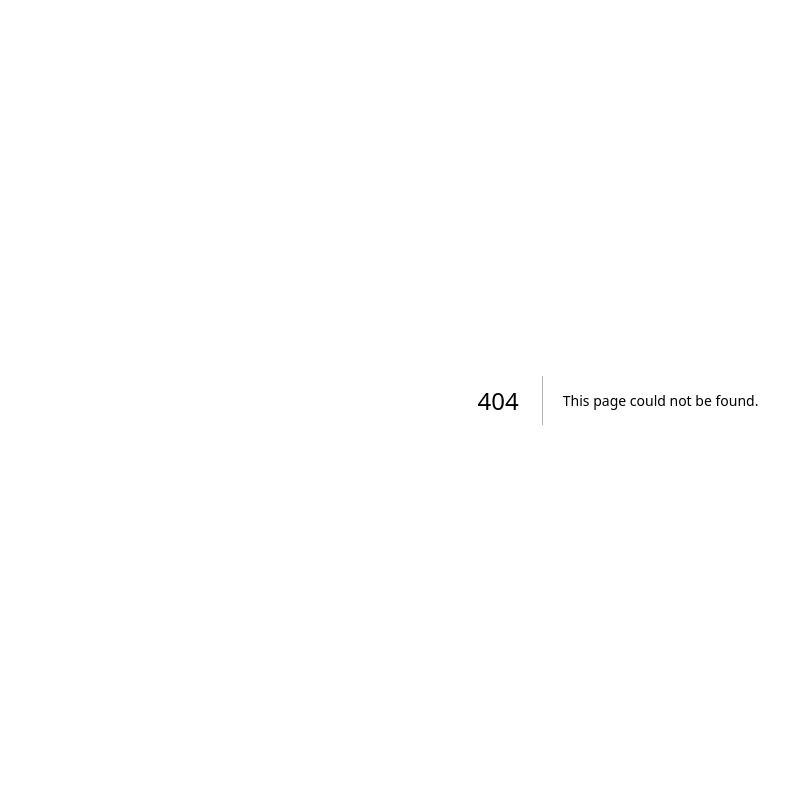
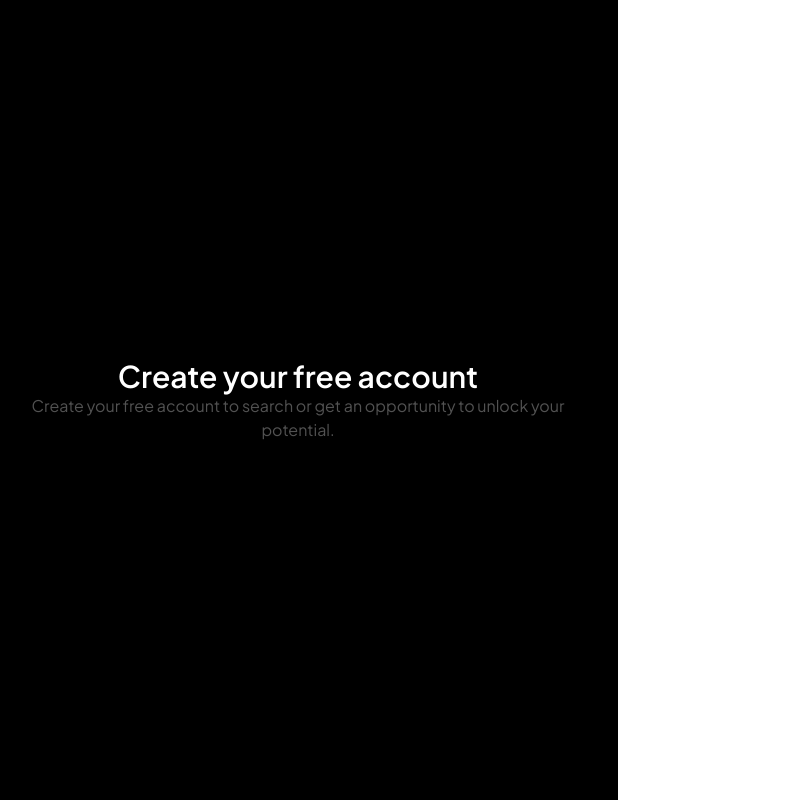
Before and after one commit to amogha-m-s-16/ScoutPlatform, a Next.js app in the folder frontend/: page /signin in a window 1280 px wide. Before the commit this address had no page. Shown: the whole page, without its empty margins (22-811 px from the left). Built offline with nearby package versions, Linux system fonts and the light colour scheme.

Commit message:
create changes

```diff
--- a/frontend/app/components/Hero.jsx
+++ b/frontend/app/components/Hero.jsx
@@ -6,6 +6,7 @@ import Link from 'next/link'
 import { IoMdArrowForward } from "react-icons/io";
 import Image from 'next/image'
 import { motion } from 'framer-motion'
+
 const jakarta = Plus_Jakarta_Sans({
   subsets: ["latin"],
 })
--- a/frontend/app/components/Navbar.jsx
+++ b/frontend/app/components/Navbar.jsx
@@ -12,18 +12,27 @@ const Navbar = () => {
   const [scroll, setScroll] = useState(false);
 
   useEffect(() => {
+    let ticking = false;
+
     const handleScroll = () => {
-      setScroll(window.scrollY > 100);
+      if(!ticking) {
+        window.requestAnimationFrame(() => {
+          setScroll(window.scrollY > 10);
+          ticking = false;
+        });
+
+        ticking = true;
+      }
+
     };
 
-    window.addEventListener('scroll', handleScroll);
+    window.addEventListener('scroll', handleScroll, { passive: true });
     return () => window.removeEventListener('scroll', handleScroll);
   }, []);
 
-  const scrolled = scroll ?
-                            'bg-white/30 backdrop-blur-md border-b-2 border-neutral-100 py-4' : 'bg-white py-7'
+  const scrolled = scroll ? 'bg-white/80 backdrop-blur-xs border-b-2 border-neutral-100' : 'bg-white  border-b-2 border-transparent'
   return (
-    <div className={`${jakarta.className} top-0 left-0 sticky z-50 hidden md:display font-semibold md:flex md:justify-between items-center px-20 ${scrolled} transition-ease `}>
+    <div className={`${jakarta.className} top-0 left-0 sticky z-50 hidden md:display py-5 font-semibold md:flex md:justify-between items-center px-20 ${scrolled}`}>
       <h1>Talent Scout</h1>
 
       <ul className='flex gap-10'>
@@ -33,8 +42,8 @@ const Navbar = () => {
       </ul>
 
       <div className='flex gap-10'>
-        <button className='cursor-pointer px-5 py-2'><Link href=""> Log in </Link></button>
-        <button className='cursor-pointer bg-black text-white rounded-full px-4 py-2 hover:bg-black/85'><Link href=""> Get Started </Link></button>
+        <button className='cursor-pointer px-5 py-2'><Link href="/login"> Log in </Link></button>
+        <button className='cursor-pointer bg-black text-white rounded-full px-4 py-2 hover:bg-black/85'><Link href="/signin"> Get Started </Link></button>
       </div>
     </div>
 
--- /dev/null
+++ b/frontend/app/login/Login.jsx
@@ -0,0 +1,9 @@
+import React from 'react'
+
+const Login = () => {
+  return (
+    <div>Login</div>
+  )
+}
+
+export default Login
--- /dev/null
+++ b/frontend/app/login/page.js
@@ -0,0 +1,10 @@
+import React from 'react'
+import Login from './Login'
+
+export default function Home() {
+  return (
+    <main>
+        <Login />
+    </main>
+  )
+}
--- /dev/null
+++ b/frontend/app/signin/Signin.jsx
@@ -0,0 +1,27 @@
+import React from 'react'
+import { Plus_Jakarta_Sans } from 'next/font/google'
+
+const jakarta = Plus_Jakarta_Sans({
+  subsets: ["latin"],
+})
+
+const Signin = () => {
+  return (
+    <div className={`${jakarta.className} md:flex min-h-screen max-w-full`}>
+      <div className='md:max-w-1/2 w-full bg-black min-h-full flex flex-col justify-center p-10'>
+
+        <h1 className='text-white text-center font-semibold text-3xl'>Create your free account</h1>
+        <p className='text-neutral-600 text-center text-[16px]'>
+          Create your free account to search or get an opportunity to unlock your potential.
+        </p>
+
+      </div>
+
+      <div className='md:max-w-1/2 w-full'>
+
+      </div>
+    </div>
+  )
+}
+
+export default Signin
--- /dev/null
+++ b/frontend/app/signin/page.js
@@ -0,0 +1,10 @@
+import React from 'react'
+import Signin from './Signin'
+
+export default function Home() {
+  return (
+    <main>
+      <Signin />
+    </main>
+  )
+}
```
